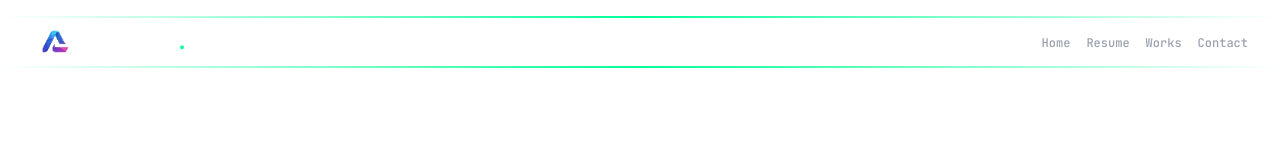
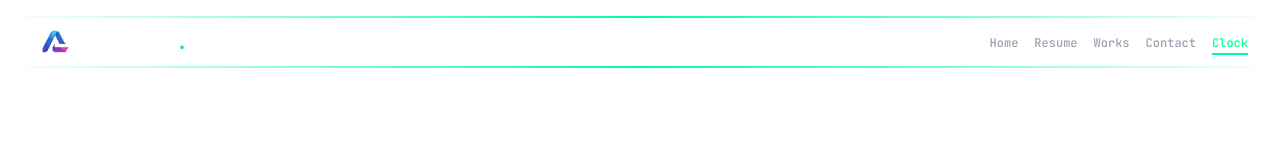
Before and after one commit to TCF-Amar/portfolio, a React (Vite) app: page /clock in a window 1280 px wide. Shown: the top 160 px of the page. Built offline with nearby package versions, Linux system fonts and the light colour scheme.

Commit message:
Update Header.jsx

```diff
--- a/src/components/Header.jsx
+++ b/src/components/Header.jsx
@@ -21,7 +21,8 @@ function Header() {
     { name: 'home', path: '/' },
     { name: "resume", path: '/resume' },
     { name: 'works', path: '/works' },
-    { name: 'contact', path: '/contact' }
+    { name: 'contact', path: '/contact' },
+    { name: 'clock', path:'/clock'}
   ]
 
   return (
```
